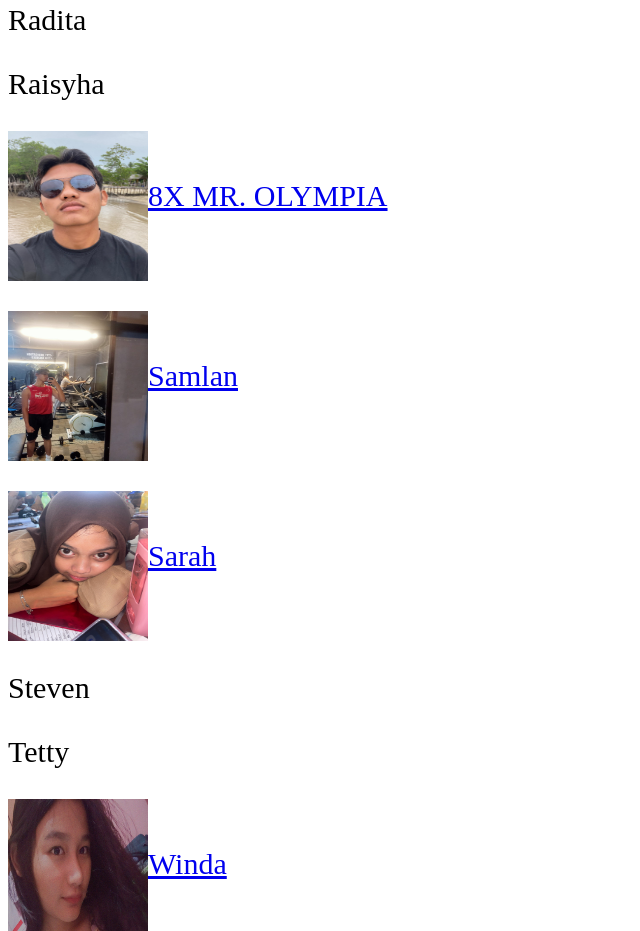
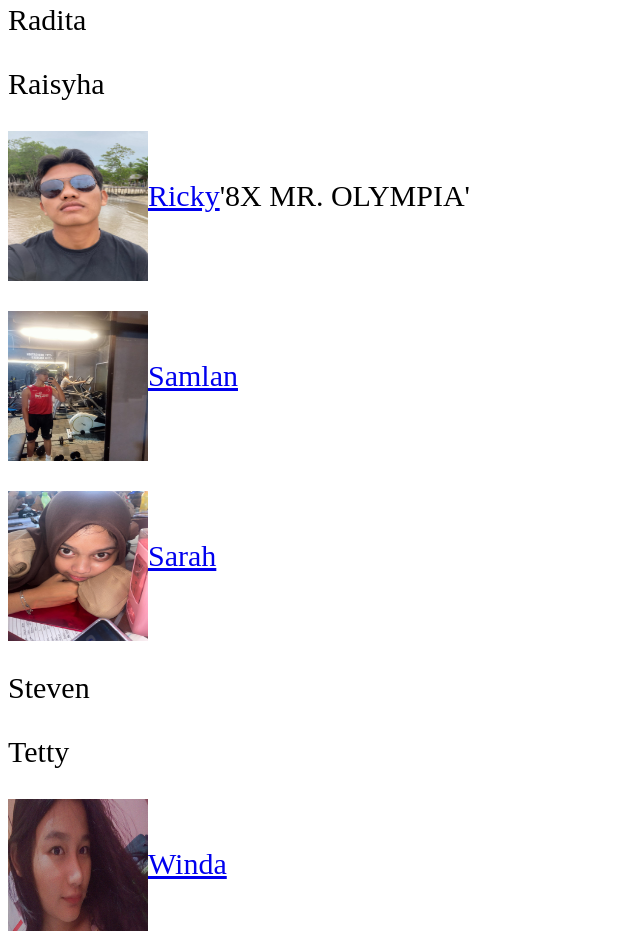
Before and after one commit to Masamune-Kenzaki/Experiment, a plain HTML site: page members.html in a window 1280 px wide. Shown: the part 4452-5383 px from the top of the page, without its empty margins (0-640 px from the left). Drawn offline with Linux system fonts and the light colour scheme.

Commit message:
Update members.html

```diff
--- a/members.html
+++ b/members.html
@@ -43,7 +43,7 @@
          <p align ='left' style="font-size: 30px;"><img src="img/pu.jpeg" alt="puput" height="150px" width="140px" align = 'middle'><a href="https://www.instagram.com/putriwan_agustina?igsh=dGhrcmVyMnBudGIw">Putriwan</a></p>
          <p align ='left' style="font-size: 30px;">Radita</p>
          <p align ='left' style="font-size: 30px;">Raisyha</p>
-         <p align ='left' style="font-size: 30px;"><img src="img/bernad.jpeg" alt="Ricky" height="150px" width="140px" align = 'middle'><a href="https://www.instagram.com/rickybrnrd/">8X MR. OLYMPIA</a></p>
+         <p align ='left' style="font-size: 30px;"><img src="img/bernad.jpeg" alt="Ricky" height="150px" width="140px" align = 'middle'><a href="https://www.instagram.com/rickybrnrd/">Ricky</a>'8X MR. OLYMPIA'</p>
          <p align ='left' style="font-size: 30px;"><img src="img/s.jpeg" alt="Samlan" height="150px" width="140px" align = 'middle'><a href="https://www.instagram.com/samuuelll_s/">Samlan</a></p>
          <p align ='left' style="font-size: 30px;"><img src="img/sar.jpeg" alt="Sar" height="150px" width="140px" align = 'middle'><a href="https://www.instagram.com/cawwaaaa/">Sarah</a></p>
          <p align ='left' style="font-size: 30px;">Steven</p>
```
